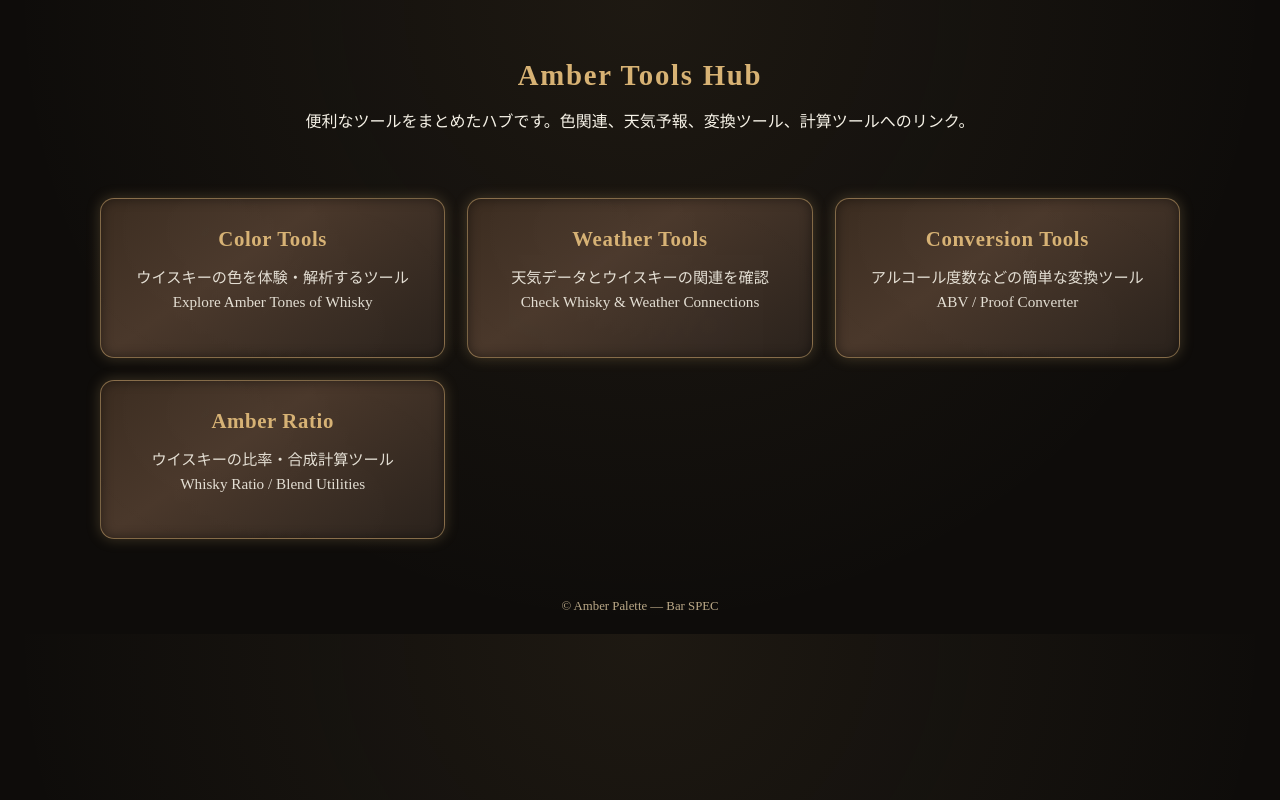
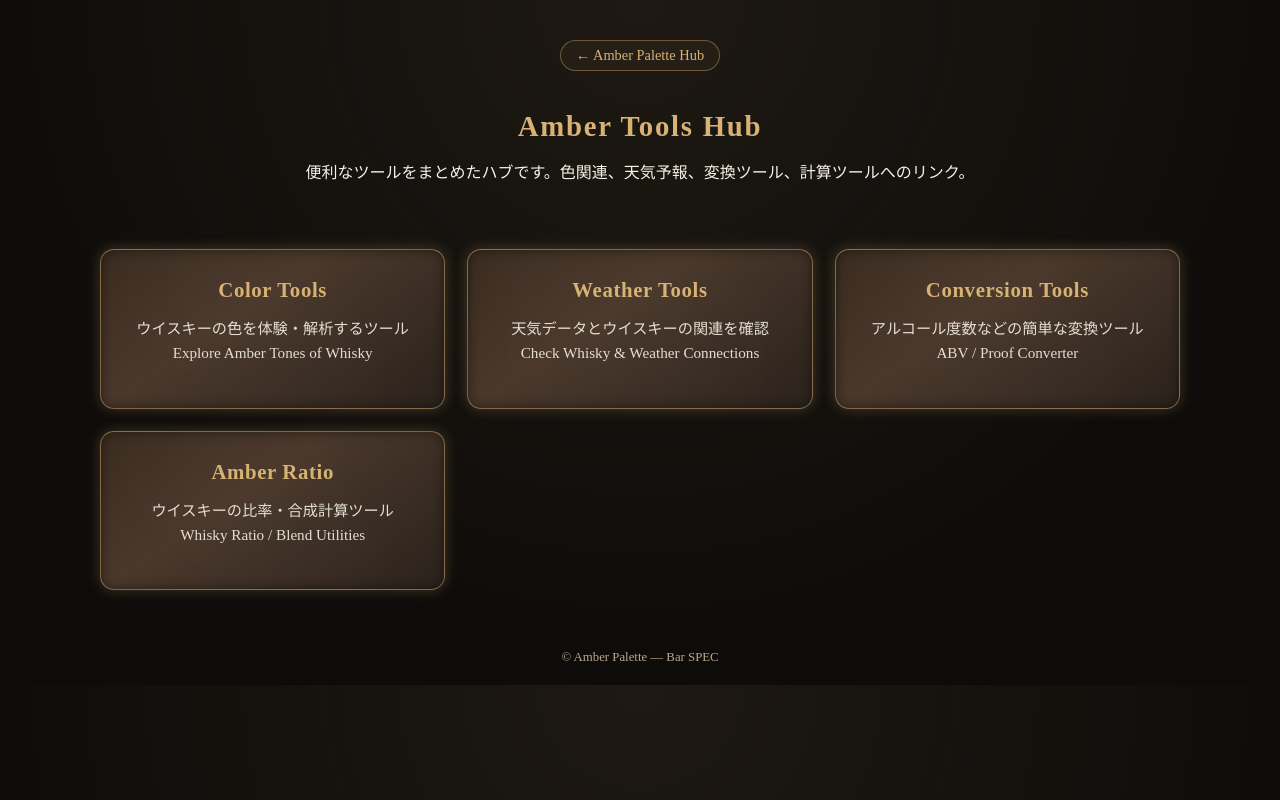
Before and after one commit to barspec884-cmyk/amber-tools-hub, a plain HTML site: page index.html in a window 1280 px wide. Drawn offline with Linux system fonts and the light colour scheme.

Commit message:
Add files via upload

```diff
--- a/index.html
+++ b/index.html
@@ -34,6 +34,25 @@
       margin-bottom:10px;
     }
 
+    /* 戻るボタンのスタイル */
+    .back-button {
+      display: inline-block;
+      text-decoration: none;
+      color: var(--amber);
+      font-size: 0.9em;
+      border: 1px solid rgba(215,178,116, 0.4);
+      padding: 6px 15px;      border-radius: 20px;
+      margin-bottom: 20px;
+      transition: all 0.3s ease;
+      background: rgba(215,178,116, 0.05);
+    }
+
+    .back-button:hover {
+      background: rgba(215,178,116, 0.15);
+      border-color: var(--amber);
+      transform: translateX(-3px);
+    }
+
     .hub {
       display:grid;
       grid-template-columns: repeat(auto-fit, minmax(260px, 1fr));
@@ -43,16 +62,8 @@
       padding:0 20px;
     }
 
-    /* =============================
-        レザー風カードデザイン
-       ============================= */
     .card {
-      background: linear-gradient(
-        145deg,
-        var(--leather1) 0%,
-        var(--leather2) 40%,
-        var(--leather3) 100%
-      );
+      background: linear-gradient(145deg, var(--leather1) 0%, var(--leather2) 40%, var(--leather3) 100%);
       border: 1px solid rgba(215,178,116,.45);
       border-radius: 14px;
       padding: 28px 20px;
@@ -60,13 +71,10 @@
       color: var(--ink);
       position: relative;
       overflow:hidden;
-      box-shadow:
-        inset 0 0 12px rgba(0,0,0,0.45),
-        0 0 14px rgba(215,178,116,.25);
+      box-shadow: inset 0 0 12px rgba(0,0,0,0.45), 0 0 14px rgba(215,178,116,.25);
       transition: all .35s ease;
     }
 
-    /* 革の光のムラ表現 */
     .card::before {
       content:"";
       position:absolute;
@@ -80,9 +88,7 @@
 
     .card:hover {
       transform: translateY(-4px) scale(1.02);
-      box-shadow:
-        inset 0 0 14px rgba(0,0,0,0.55),
-        0 0 22px rgba(215,178,116,.45);
+      box-shadow: inset 0 0 14px rgba(0,0,0,0.55), 0 0 22px rgba(215,178,116,.45);
     }
 
     .card h2 {
@@ -113,41 +119,31 @@
 
 <body>
   <header>
+    <a href="https://amber-palette-hub.vercel.app/" class="back-button">← Amber Palette Hub</a>
     <h1>Amber Tools Hub</h1>
     <p class="sub">便利なツールをまとめたハブです。色関連、天気予報、変換ツール、計算ツールへのリンク。</p>
   </header>
 
   <section class="hub">
-
-    <!-- Color Tools -->
     <a href="https://amber-coloring.vercel.app/" class="card" target="_blank">
       <h2>Color Tools</h2>
-      <p>ウイスキーの色を体験・解析するツール<br>
-      Explore Amber Tones of Whisky</p>
+      <p>ウイスキーの色を体験・解析するツール<br>Explore Amber Tones of Whisky</p>
     </a>
 
-    <!-- Weather Tools -->
     <a href="https://amber-weather.vercel.app/" class="card" target="_blank">
       <h2>Weather Tools</h2>
-      <p>天気データとウイスキーの関連を確認<br>
-      Check Whisky & Weather Connections</p>
+      <p>天気データとウイスキーの関連を確認<br>Check Whisky & Weather Connections</p>
     </a>
 
-    <!-- Conversion Tools -->
     <a href="https://amber-liquid-proof.vercel.app/" class="card" target="_blank">
       <h2>Conversion Tools</h2>
-      <p>アルコール度数などの簡単な変換ツール<br>
-      ABV / Proof Converter</p>
+      <p>アルコール度数などの簡単な変換ツール<br>ABV / Proof Converter</p>
     </a>
 
-<!-- Amber Ratio -->
-<a href="https://amber-calculation.vercel.app/" class="card" target="_blank">
-  <h2>Amber Ratio</h2>
-  <p>ウイスキーの比率・合成計算ツール<br>
-  Whisky Ratio / Blend Utilities</p>
-</a>
-
-
+    <a href="https://amber-calculation.vercel.app/" class="card" target="_blank">
+      <h2>Amber Ratio</h2>
+      <p>ウイスキーの比率・合成計算ツール<br>Whisky Ratio / Blend Utilities</p>
+    </a>
   </section>
 
   <footer>© Amber Palette — Bar SPEC</footer>
```
